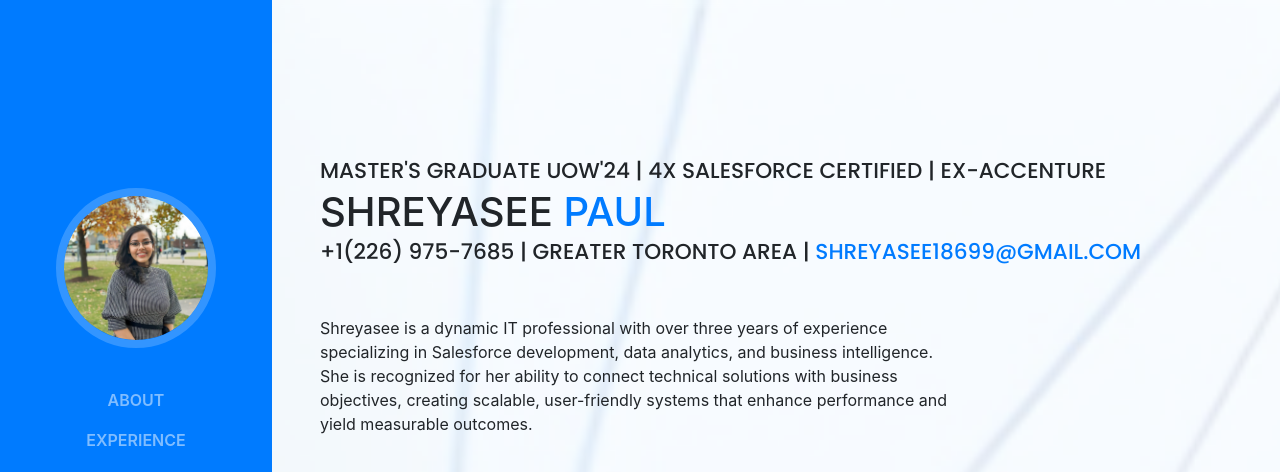
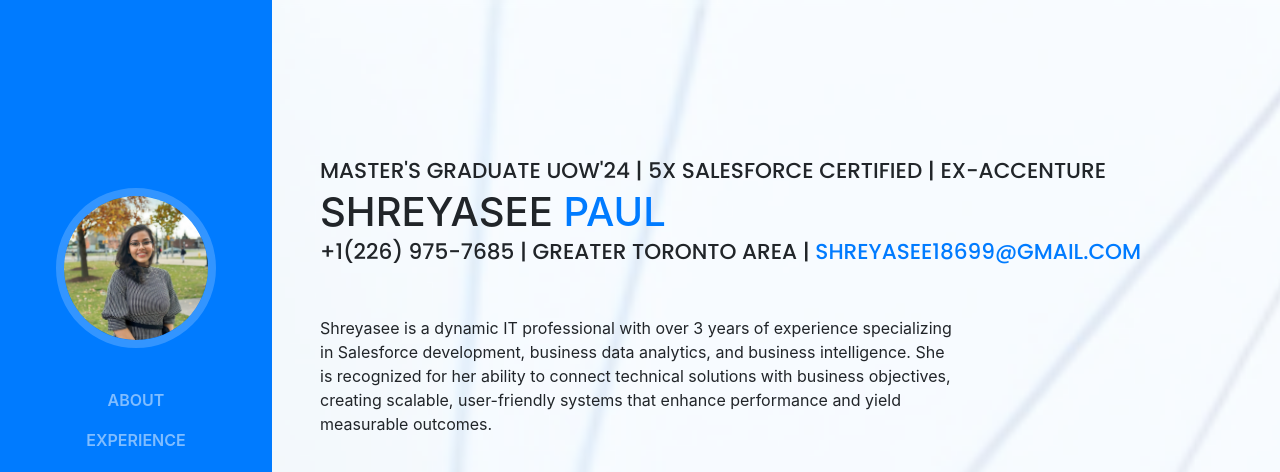
Before and after one commit to Shreyasee1999/Shreyasee-Paul, a website with bundled scripts: page index.html in a window 1280 px wide. Shown: the top 472 px of the page. Built offline with nearby package versions, Linux system fonts and the light colour scheme; a web font is replaced by a local one.

Commit message:
Update index.html

```diff
--- a/index.html
+++ b/index.html
@@ -75,7 +75,7 @@
 
       <section class="resume-section p-3 p-lg-5 d-flex d-column" id="about">
         <div class="my-auto">
-          <div class="subheading" data-aos="fade-right" data-aos-delay="100">Master's Graduate UoW'24 | 4x Salesforce Certified | Ex-Accenture
+          <div class="subheading" data-aos="fade-right" data-aos-delay="100">Master's Graduate UoW'24 | 5x Salesforce Certified | Ex-Accenture
           </div>
           <h1 class="mb-0" data-aos="fade-right" data-aos-delay="200">Shreyasee
             <span class="text-primary">Paul</span>
@@ -83,7 +83,7 @@
           <div class="subheading mb-5" data-aos="fade-right" data-aos-delay="300">+1(226) 975-7685 | Greater Toronto Area |
             <a href="mailto:shreyasee18699@gmail.com ">shreyasee18699@gmail.com</a>
           </div>
-          <p class="mb-5 summeryDesc" data-aos="fade-right" data-aos-delay="400">Shreyasee is a dynamic IT professional with over three years of experience specializing in Salesforce development, data analytics, and business intelligence. She is recognized for her ability to connect technical solutions with business objectives, creating scalable, user-friendly systems that enhance performance and yield measurable outcomes. </p>
+          <p class="mb-5 summeryDesc" data-aos="fade-right" data-aos-delay="400">Shreyasee is a dynamic IT professional with over 3 years of experience specializing in Salesforce development, business data analytics, and business intelligence. She is recognized for her ability to connect technical solutions with business objectives, creating scalable, user-friendly systems that enhance performance and yield measurable outcomes. </p>
           <ul class="list-inline list-social-icons mb-0">
             <li class="list-inline-item">
               <img src="./img/badge/Administrator.png" alt="badge" width="75px" data-aos="fade-up" data-aos-delay="500">
```
